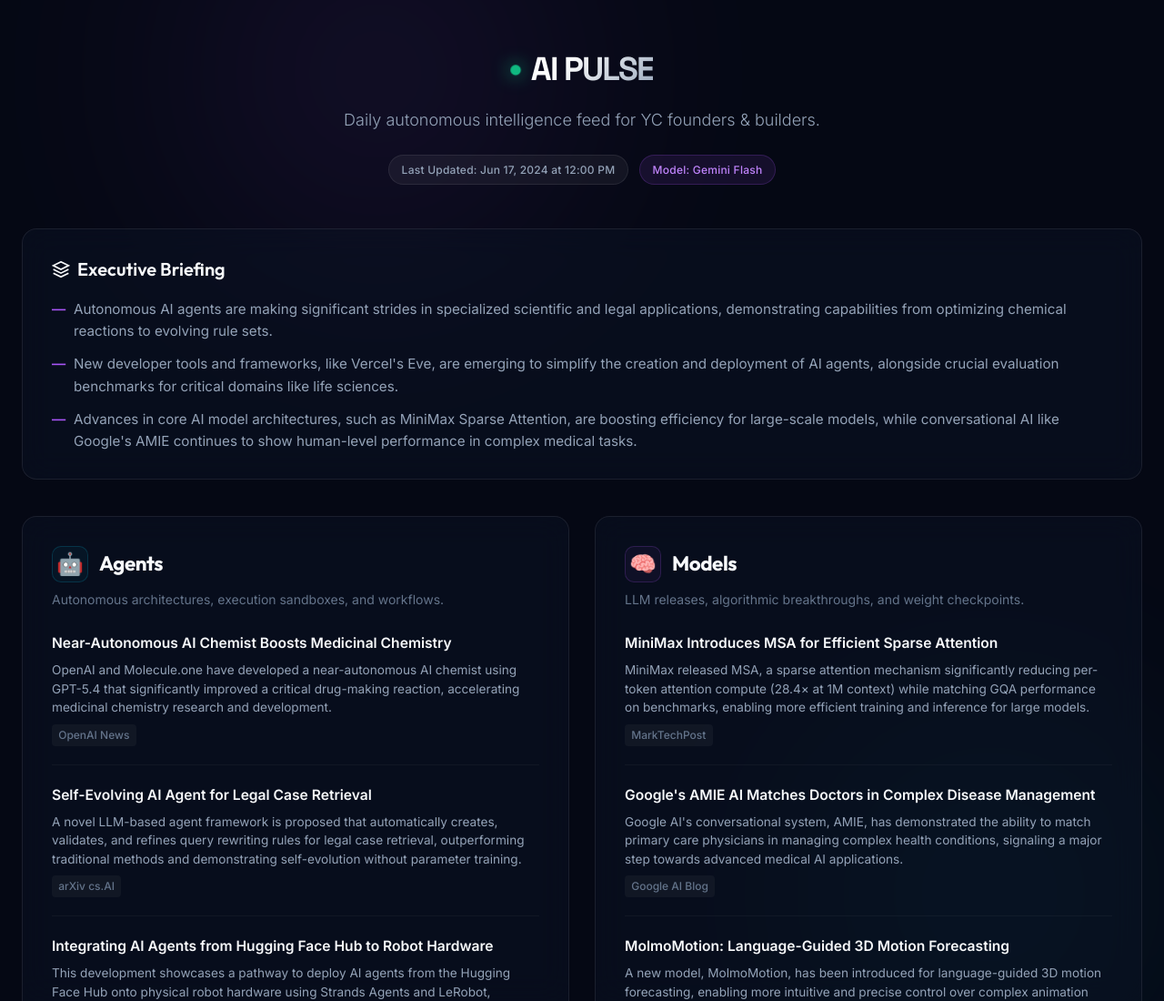
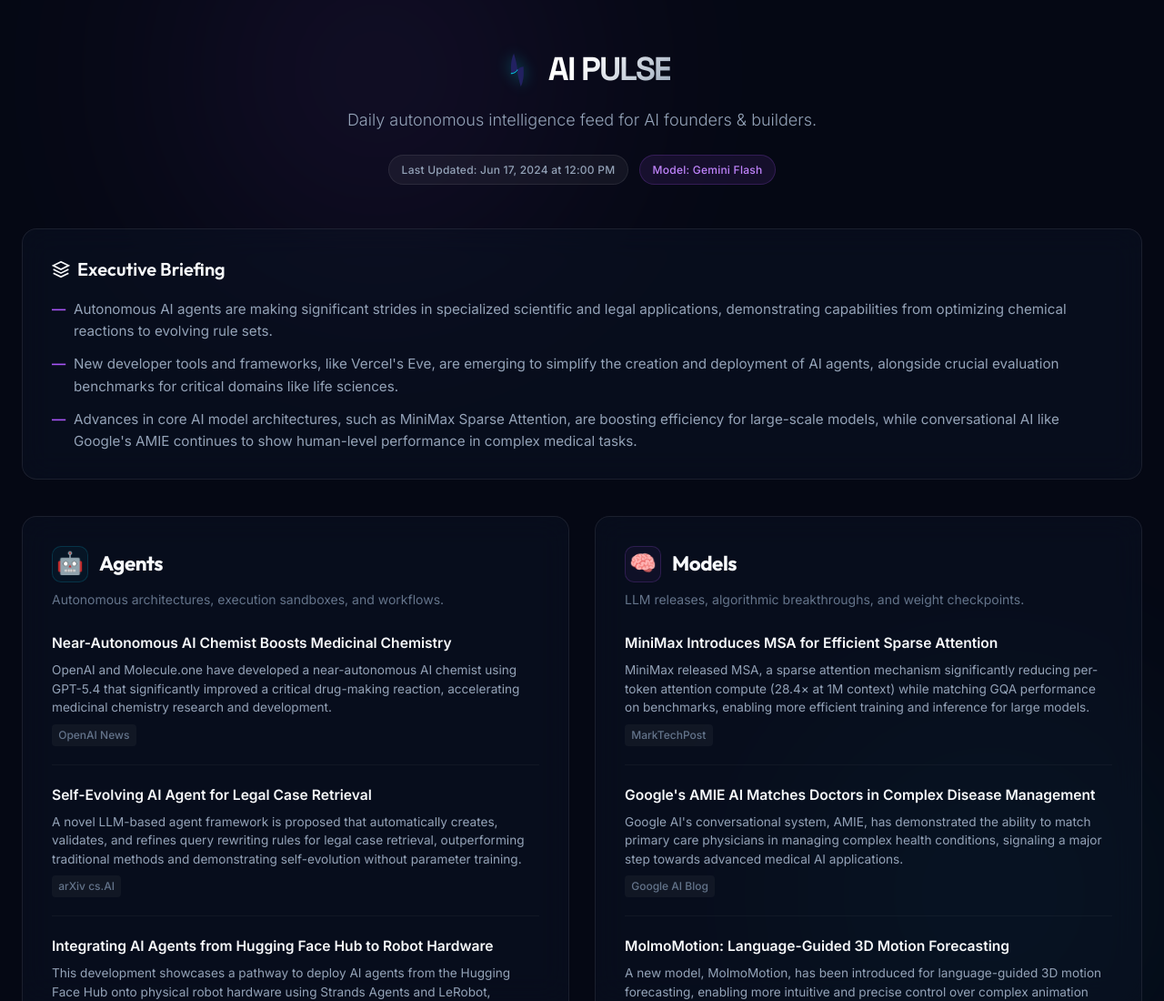
Before and after one commit to obscrivn/AI-news, a website: page index.html in a window 1280 px wide. Shown: the top 1100 px of the page at 91% size. Drawn offline with Linux system fonts and the light colour scheme.

Commit message:
Scrivner Intelligence logo

```diff
--- a/index.html
+++ b/index.html
@@ -25,10 +25,16 @@
     <!-- Header -->
     <header class="header">
       <div class="logo-area">
-        <span class="pulse-dot"></span>
+        <svg class="logo-svg" width="48" height="48" viewBox="0 0 100 100" fill="none" xmlns="http://www.w3.org/2000/svg">
+          <!-- Stylized abstract hourglass logo from Scrivner Solutions -->
+          <path d="M 46,12 C 37,30 40,50 40,58 C 47,58 54,52 54,50 C 54,40 49,22 46,12 Z" fill="#222161" />
+          <path d="M 54,50 C 54,60 59,78 62,88 C 71,70 68,50 68,42 C 61,42 54,48 54,50 Z" fill="#222161" />
+          <!-- Neon accent glow line down the diagonal connection -->
+          <path d="M 40,58 C 47,58 54,52 54,50" stroke="#00f0ff" stroke-width="2" stroke-linecap="round" />
+        </svg>
         <h1 class="logo-text">AI PULSE</h1>
       </div>
-      <p class="tagline">Daily autonomous intelligence feed for YC founders & builders.</p>
+      <p class="tagline">Daily autonomous intelligence feed for AI founders & builders.</p>
       <div class="meta-row">
         <span class="badge" id="last-updated">Last Updated: Loading...</span>
         <span class="badge badge-accent">Model: Gemini Flash</span>
--- a/styles.css
+++ b/styles.css
@@ -91,18 +91,12 @@ body {
   gap: 0.75rem;
   margin-bottom: 0.75rem;
 }
-.pulse-dot {
-  width: 10px;
-  height: 10px;
-  background-color: var(--color-tools);
-  border-radius: 50%;
-  box-shadow: 0 0 12px var(--color-tools);
-  animation: pulse 2s infinite;
+.logo-svg {
+  filter: drop-shadow(0 0 8px rgba(0, 240, 255, 0.35));
+  transition: transform 0.4s cubic-bezier(0.16, 1, 0.3, 1);
 }
-@keyframes pulse {
-  0% { transform: scale(0.95); opacity: 0.5; }
-  50% { transform: scale(1.15); opacity: 1; box-shadow: 0 0 18px var(--color-tools); }
-  100% { transform: scale(0.95); opacity: 0.5; }
+.logo-area:hover .logo-svg {
+  transform: rotate(15deg) scale(1.05);
 }
 .logo-text {
   font-family: 'Space Grotesk', 'Outfit', sans-serif;
```
